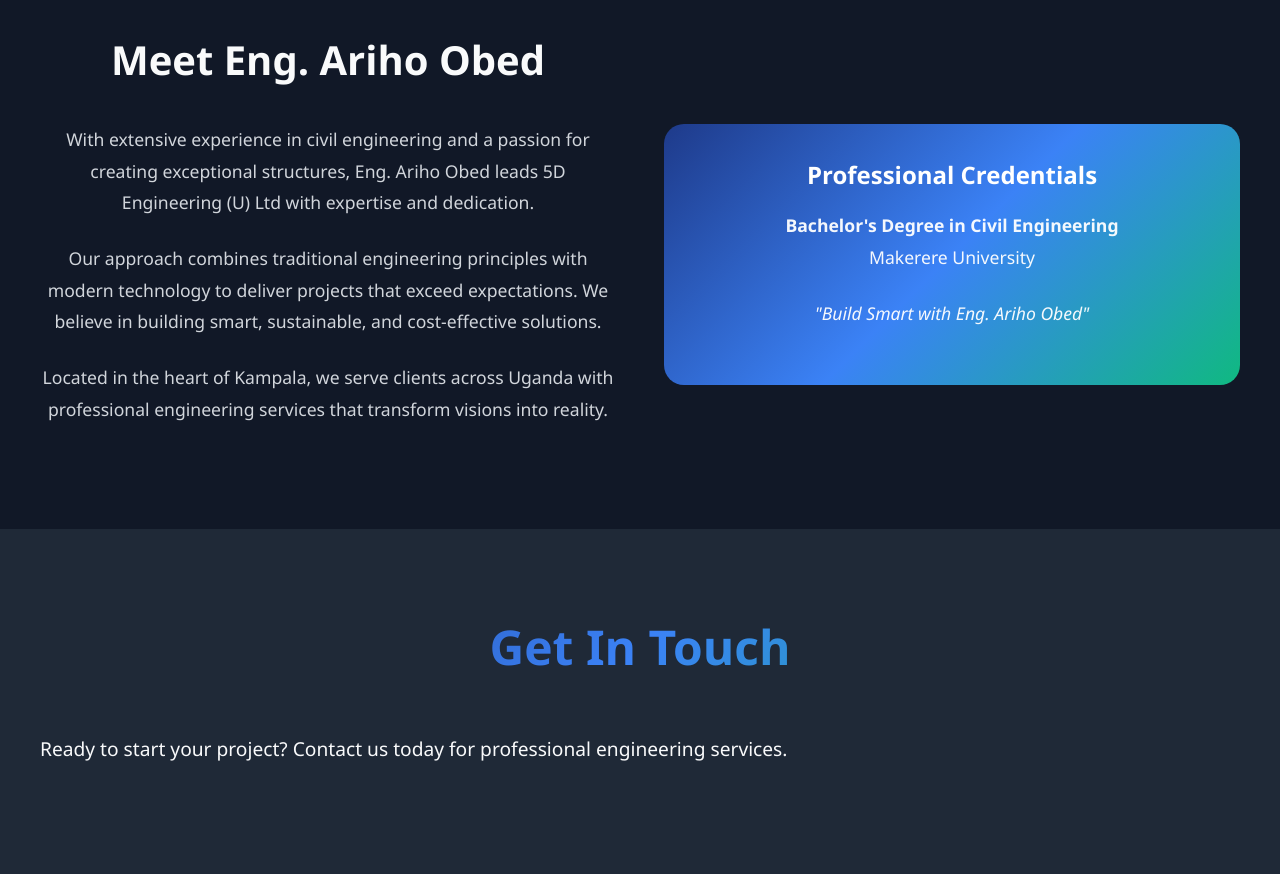
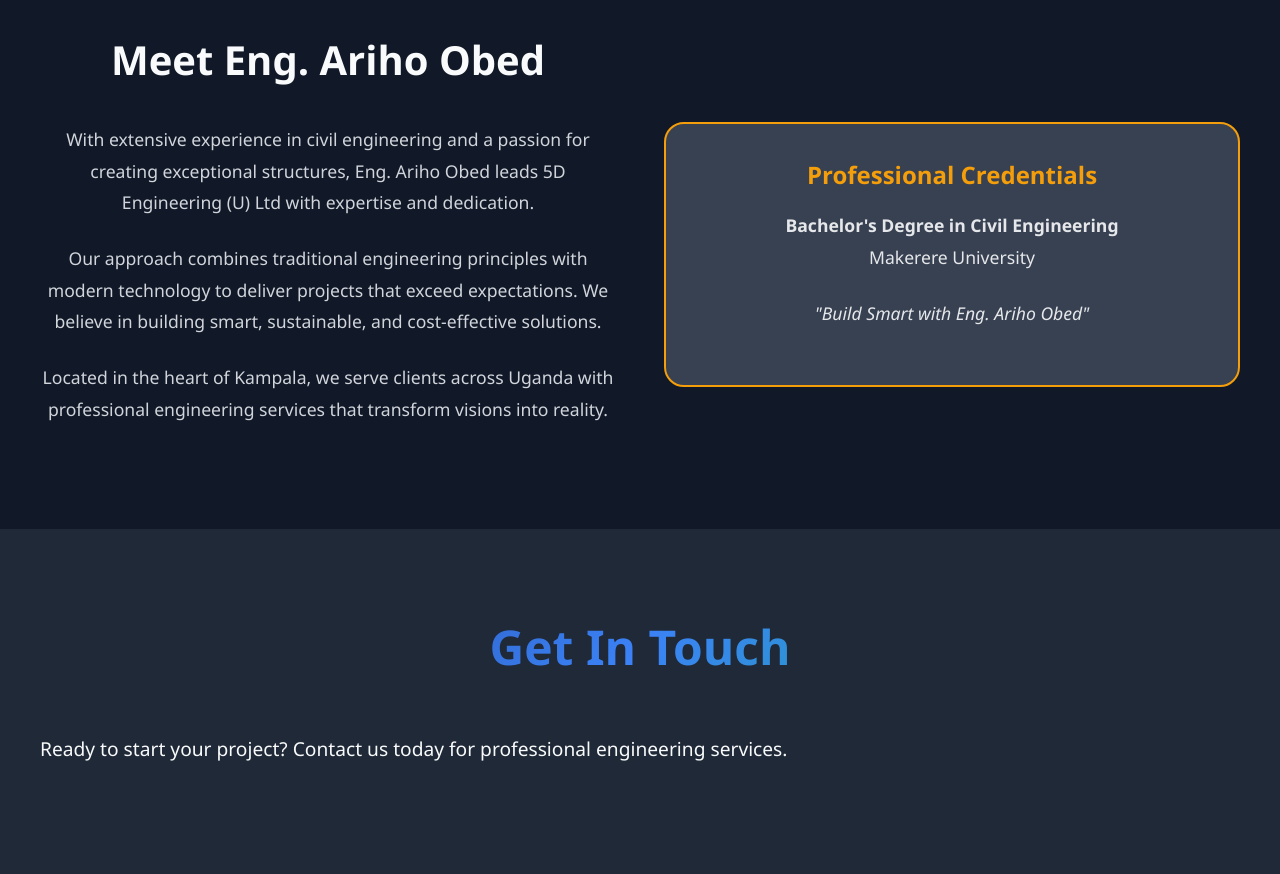
Before and after one commit to pscholar/5dengineering, a plain HTML site: page index.html in a window 1280 px wide. Shown: the part 1820-2694 px from the top of the page. Drawn offline with Linux system fonts and the light colour scheme.

Commit message:
Update index.html

```diff
--- a/index.html
+++ b/index.html
@@ -493,27 +493,24 @@
         }
 
         .credentials {
-            background: var(--gradient);
-            color: white !important;
+            background: var(--card-bg);
+            color: var(--text-primary);
             padding: 2rem;
             border-radius: 20px;
             margin-top: 2rem;
             text-align: center;
+            border: 2px solid var(--secondary);
         }
 
         .credentials h3 {
             font-size: 1.5rem;
             margin-bottom: 1rem;
-            color: white !important;
+            color: var(--secondary);
         }
 
         .credentials p {
-            color: white !important;
-            opacity: 0.95;
-        }
-
-        .credentials * {
-            color: white !important;
+            color: var(--text-primary);
+            opacity: 0.9;
         }
 
         /* Contact Section */
@@ -964,12 +961,11 @@
         const savedTheme = localStorage.getItem('theme');
         const currentTheme = savedTheme || 'dark';
 
-        // Apply theme
+        // Apply theme - dark is default (no attribute), light needs attribute
         if (currentTheme === 'light') {
             html.setAttribute('data-theme', 'light');
-        } else {
-            html.removeAttribute('data-theme'); // Default to dark
         }
+        // No else needed - dark mode is default without any attribute
 
         themeToggle.addEventListener('click', () => {
             const isLight = html.getAttribute('data-theme') === 'light';
```
